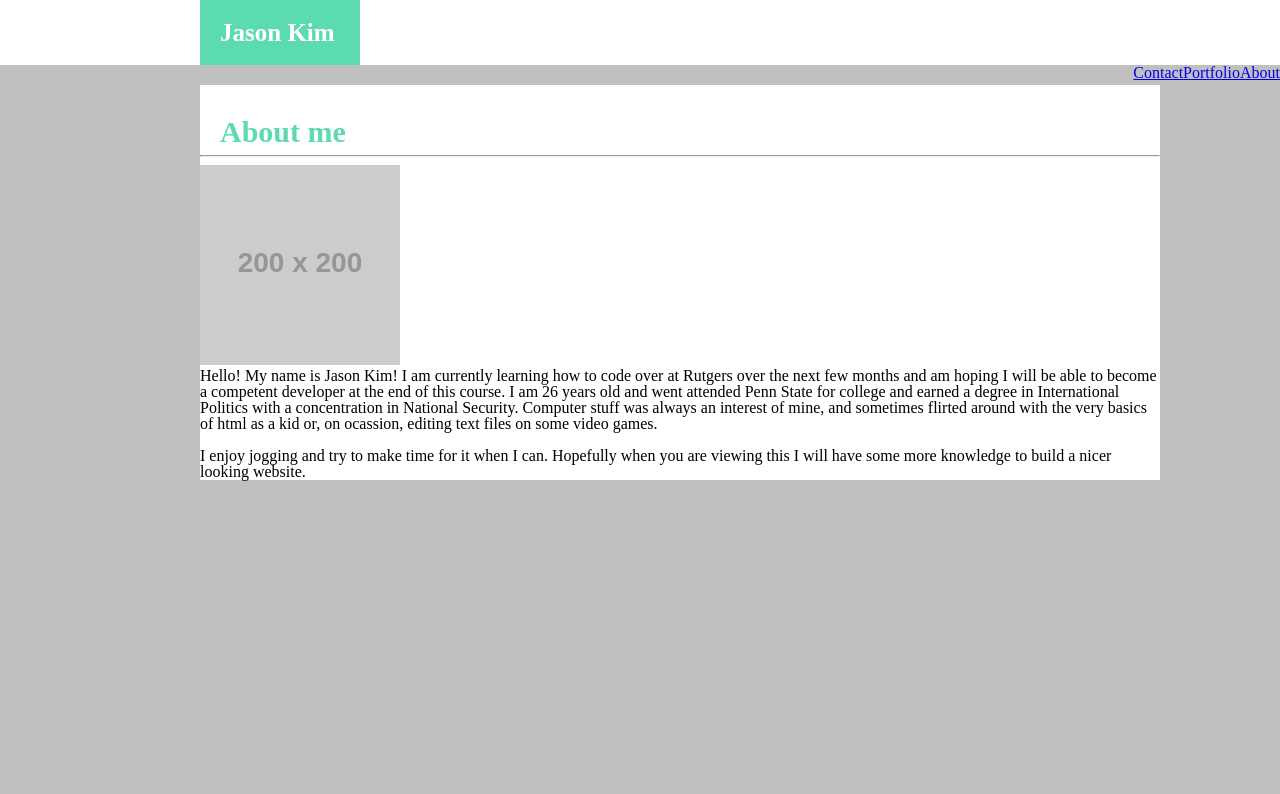
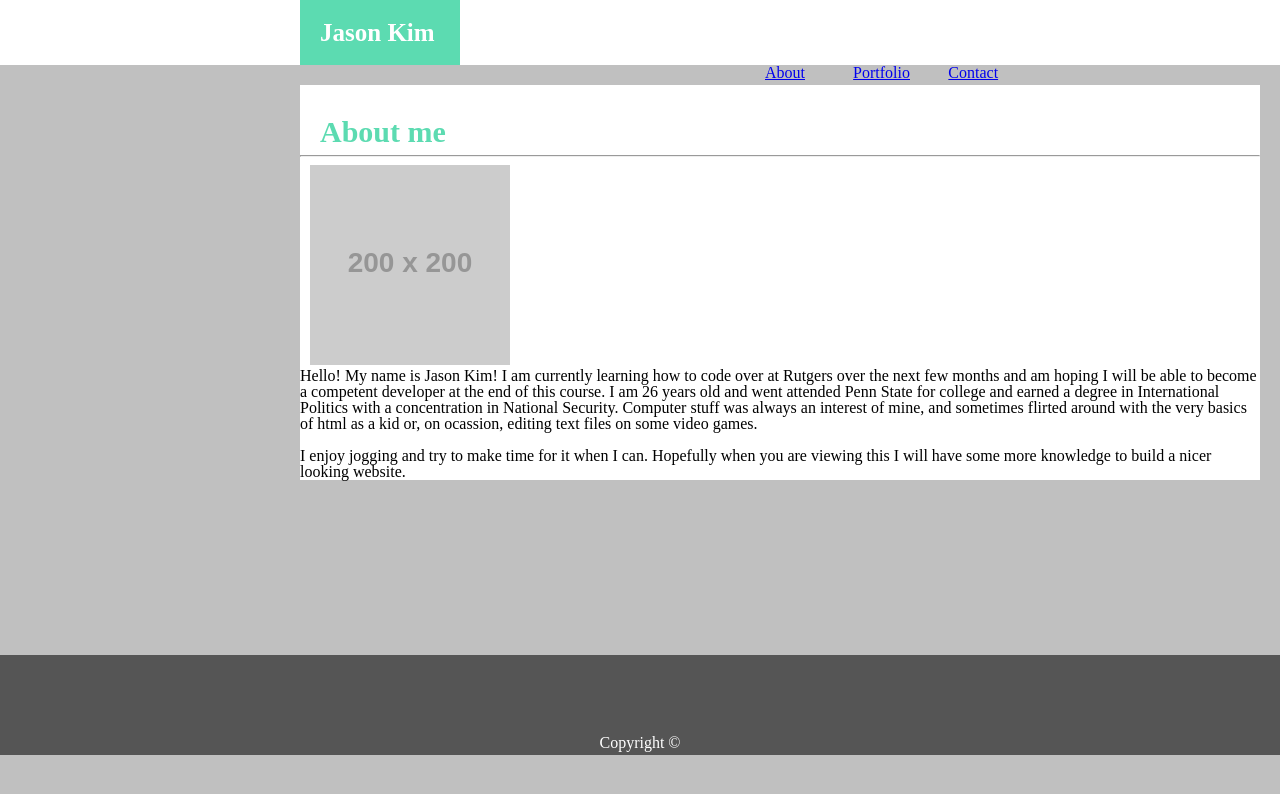
Before and after one commit to jasonkim4201/Basic-Portfolio, a plain HTML site: page index.html in a window 1280 px wide. Drawn offline with Linux system fonts and the light colour scheme; placeholder pictures from the web are drawn by us.

Commit message:
added footer in html to make it closer to example. moving on to other files due to time constraints.

```diff
--- a/assets/css/style.css
+++ b/assets/css/style.css
@@ -1,4 +1,4 @@
-/* Try adding a css reset to see if it get rid of the leftover grey color stuff*/
+/* Try adding a css reset to see if it get rid of the leftover grey color stuff. Looks like it's working.*/
 
 body {
   background-color: silver;
@@ -15,7 +15,20 @@ body {
   float: right;
 
 }
+.link1 {
+  position: relative;
+  right: 475px;
+}
 
+.link2 {
+  position: relative;
+  right: 330px;
+}
+
+.link3 {
+  position: relative;
+  right: 185px;
+}
 /* Where my name is */
 header {
   background-color: rgb(92, 219, 177);
@@ -25,15 +38,24 @@ header {
   font-weight: bold;
   font-size: 25px;
   position: relative;
-  left: 200px;
+  left: 300px;
 }
-
+/* That area in the html where I say stuff about myself. */
 .content {
   background: white;
   position: relative;
-  left: 200px;
+  left: 300px;
   width: 960px;
   margin-top: 20px;
+}
+
+.pic {
+  position: relative;
+  left: 10px;
+}
+
+#bio {
+
 }
 
 h1 {
@@ -43,3 +65,11 @@ h1 {
   position: relative;
   left: 20px;
 }
+
+.footer {
+  text-align: center;
+  background-color: rgba(5, 5, 5, 0.568);
+  color: white;
+  margin-top: 175px;
+  height: 100px;
+}
--- a/index.html
+++ b/index.html
@@ -44,10 +44,10 @@
 
     <h1>About me</h1>
     <hr>
-      <!-- Add a description about myself, interests, and all the stuff. Oh and find a decent looking picture of myself.-->
-      <img src="https://via.placeholder.com/200" alt="placeholder">
+    <!-- Add a description about myself, interests, and all the stuff. Oh and find a decent looking picture of myself. Also figure out a way to make the text to right of picture if I have the time.-->
+    <img class="pic" src="https://via.placeholder.com/200" alt="placeholder">
 
-      <p>Hello! My name is Jason Kim! I am currently learning how to code over at Rutgers over the next few months and
+    <p id="bio">Hello! My name is Jason Kim! I am currently learning how to code over at Rutgers over the next few months and
       am hoping I will be able to become a competent developer at the end of this course. I am 26 years old and went
       attended Penn State for college and earned a degree in International Politics with a concentration in National
       Security. Computer stuff was always an interest of mine, and sometimes flirted around with the very basics of
@@ -58,6 +58,10 @@
       more knowledge to build a nicer looking website. </p>
 
   </div>
+
+  <div class="footer">
+    <br><br><br><br><br>
+    Copyright ©</div>
 </body>
 
 </html>
```
Lines whose indentation alone changed are shown as unchanged.
